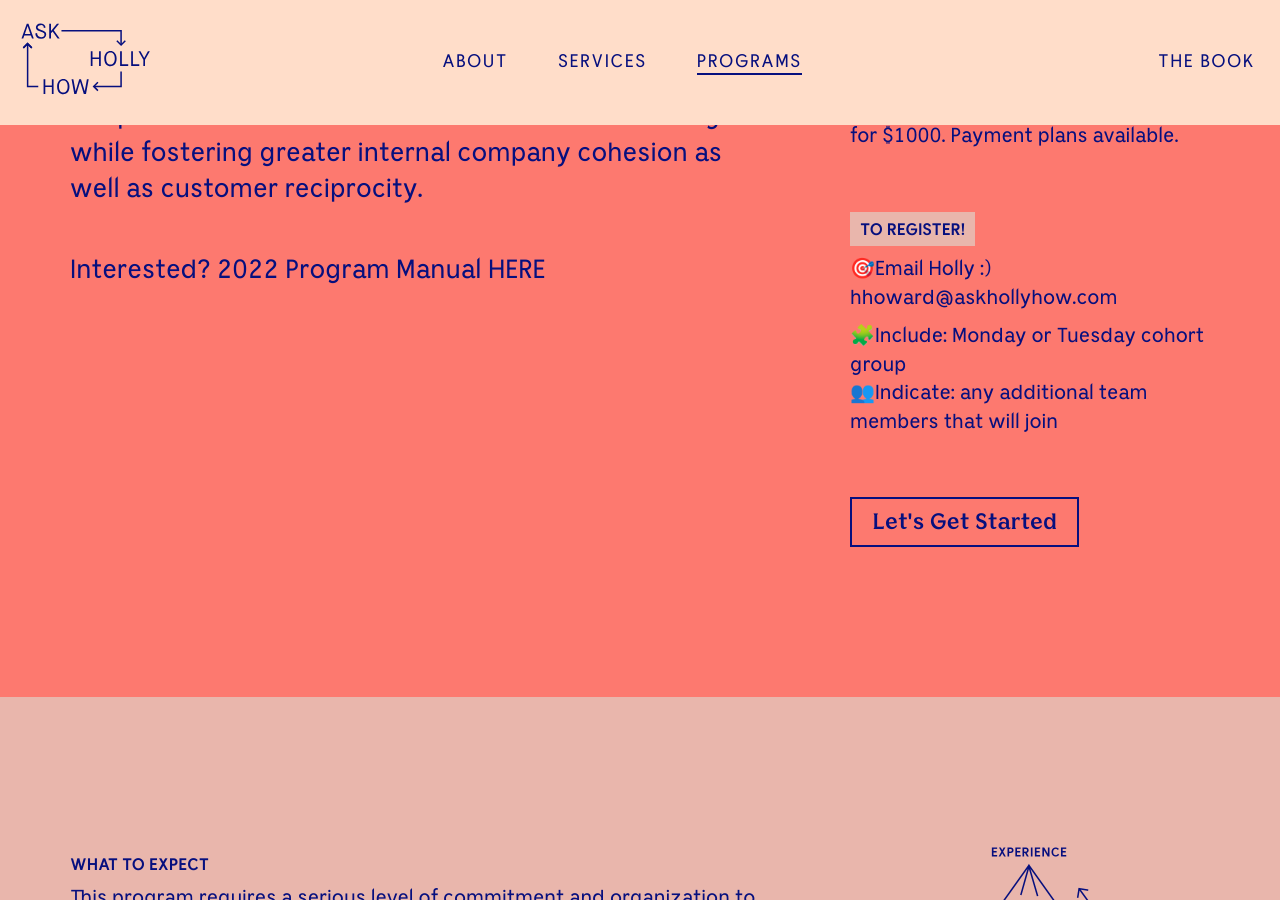
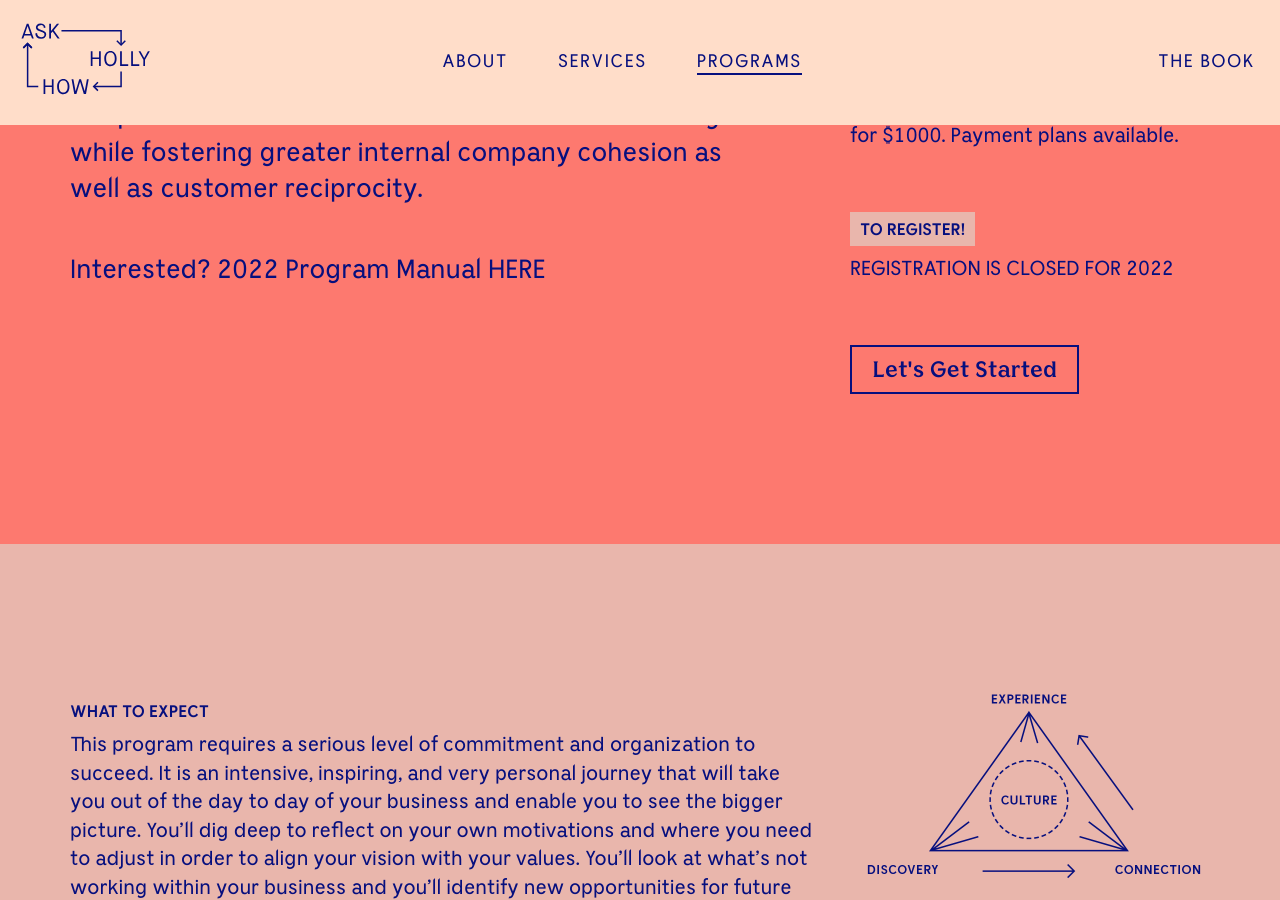
Before and after one commit to hollyhoward78/ask-holly-how, a Jekyll site: the page built from _pages/programs.md, in a window 1280 px wide and 900 px high, scrolled down 1441 px. Built offline with Jekyll 4.4.1, drawn with Linux system fonts in a browser that asks for light colours; a script that is not in the unit is left out; comment, search, counter and statistics services are not loaded.

Commit message:
Update programs.html

```diff
--- a/_layouts/programs.html
+++ b/_layouts/programs.html
@@ -45,9 +45,7 @@ layout: base
           <p>💥Registration now open! 💲The fee for this program is $5000. ➕Additional team members can join for $1000. Payment plans available.</p>
 
           <h6 class="up-next m-xs-t-2">To Register!</h6>
-            <p>🎯Email Holly :) hhoward@askhollyhow.com</p>
-          <p>🧩Include: Monday or Tuesday cohort group<br/>
-            👥Indicate: any additional team members that will join</p>
+            <p>REGISTRATION IS CLOSED FOR 2022</p>
             <!-- <p class="caption"> This program is currently being taught at Industry City Innovation Lab in partnership with SBIDC and JP Morgan through the initiative <a href="http://www.sbidc.org/services/business-services/plan-for-growth/" target="_blank">Plan for Growth</a></p> -->
           <a href="mailto:hhoward@askhollyhow.com" target="_blank"><button class="btn-md serif bold m-xs-t-2">Let's Get Started</button></a>
         </div>
```
